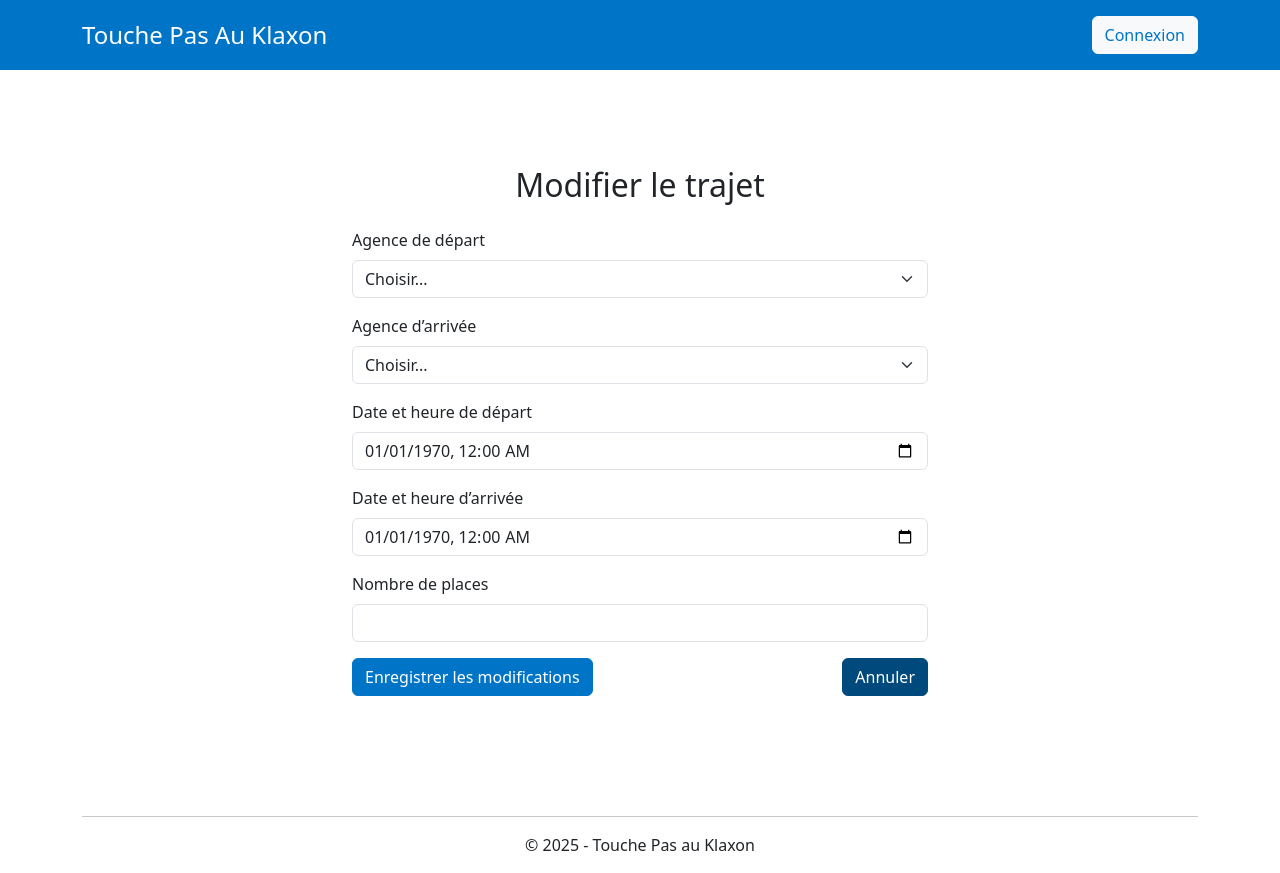
After one commit to Luxibol/touche_pas_au_klaxon, a PHP site: template Templates/trajet/edit.php in a window 1280 px wide. The commit adds this page. Run offline with PHP 8.4, Linux system fonts and the light colour scheme; the template is opened without the code that fills it, so the values that code supplies are empty; style sheets or scripts are compiled from the project's sources.

Commit message:
Modification trajets

```diff
--- a/Templates/home/index.php
+++ b/Templates/home/index.php
@@ -1,6 +1,9 @@
 <?php
 $isLogged = isset($_SESSION['user']);
+$base = dirname($_SERVER['SCRIPT_NAME']);
+$base = rtrim($base, '/\\');
 ?>
+
 
 <div class="container my-5">
     <h2 class="mb-4">
@@ -50,7 +53,7 @@ $isLogged = isset($_SESSION['user']);
 
                                     <!-- Boutons Modifier / Supprimer -->
                                     <?php if ($_SESSION['user']['id'] === $trajet['id_utilisateur']): ?>
-                                        <a href="#" class="btn btn-sm btn-warning">Modifier</a>
+                                        <a href="<?= $base ?>/trajet/edit/<?= $trajet['id'] ?>" class="btn btn-sm btn-warning">Modifier</a>
                                         <a href="#" class="btn btn-sm btn-danger">Supprimer</a>
                                     <?php endif; ?>
                                 </td>
--- /dev/null
+++ b/Templates/trajet/edit.php
@@ -0,0 +1,63 @@
+<?php
+if (!isset($base)) {
+    $base = dirname($_SERVER['SCRIPT_NAME']);
+    $base = rtrim($base, '/\\');
+}
+?>
+
+<div class="container my-5" style="max-width: 600px;">
+    <h2 class="mb-4 text-center">Modifier le trajet</h2>
+
+    <form method="post" action="<?= $base ?>/trajet/update/<?= $trajet['id'] ?>">
+        <div class="mb-3">
+            <label for="depart" class="form-label">Agence de départ</label>
+            <select id="depart" name="depart" class="form-select" required>
+                <option value="">Choisir...</option>
+                <?php foreach ($agences as $agence): ?>
+                    <option value="<?= $agence['id'] ?>"
+                        <?= $trajet['id_agence_depart'] == $agence['id'] ? 'selected' : '' ?>>
+                        <?= htmlspecialchars($agence['ville']) ?>
+                    </option>
+                <?php endforeach; ?>
+            </select>
+        </div>
+
+        <div class="mb-3">
+            <label for="arrivee" class="form-label">Agence d’arrivée</label>
+            <select id="arrivee" name="arrivee" class="form-select" required>
+                <option value="">Choisir...</option>
+                <?php foreach ($agences as $agence): ?>
+                    <option value="<?= $agence['id'] ?>"
+                        <?= $trajet['id_agence_arrivee'] == $agence['id'] ? 'selected' : '' ?>>
+                        <?= htmlspecialchars($agence['ville']) ?>
+                    </option>
+                <?php endforeach; ?>
+            </select>
+        </div>
+
+        <div class="mb-3">
+            <label for="date_depart" class="form-label">Date et heure de départ</label>
+            <input type="datetime-local" id="date_depart" name="date_depart"
+                   class="form-control" required
+                   value="<?= date('Y-m-d\TH:i', strtotime($trajet['date_depart'])) ?>">
+        </div>
+
+        <div class="mb-3">
+            <label for="date_arrivee" class="form-label">Date et heure d’arrivée</label>
+            <input type="datetime-local" id="date_arrivee" name="date_arrivee"
+                   class="form-control" required
+                   value="<?= date('Y-m-d\TH:i', strtotime($trajet['date_arrivee'])) ?>">
+        </div>
+
+        <div class="mb-3">
+            <label for="places" class="form-label">Nombre de places</label>
+            <input type="number" id="places" name="places" class="form-control"
+                   min="1" required value="<?= $trajet['places'] ?>">
+        </div>
+
+        <div class="d-grid gap-2 d-md-flex justify-content-md-between">
+            <button type="submit" class="btn btn-primary">Enregistrer les modifications</button>
+            <a href="<?= $base ?>/" class="btn btn-secondary">Annuler</a>
+        </div>
+    </form>
+</div>
```
Also changed, not shown: App/Controllers/TrajetController.php (+109 -0 lines), Public/index.php (+18 -0 lines).
